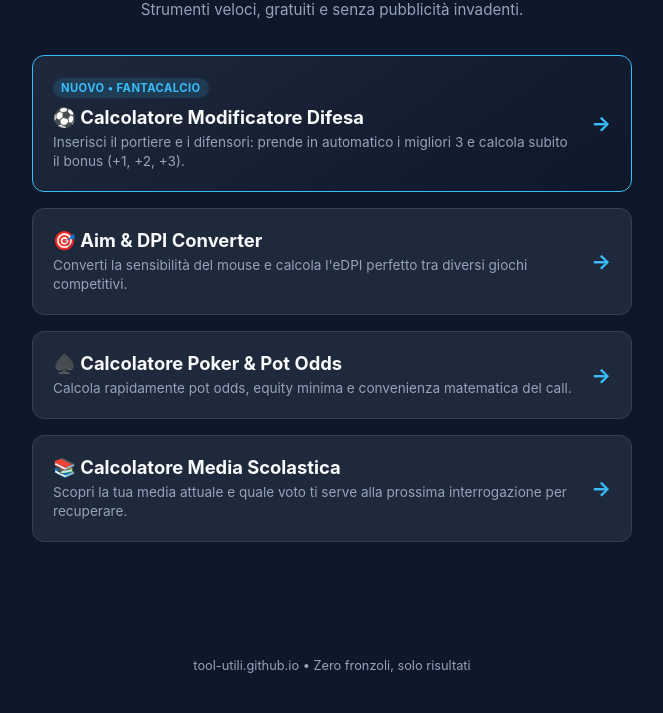
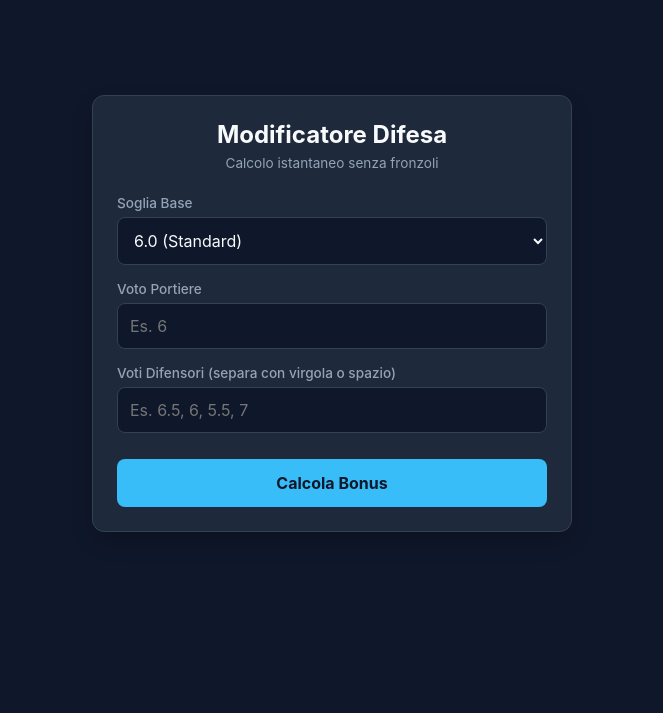
Before and after one commit to tool-utili/tool-utili.github.io, a plain HTML site: page index.html in a window 1280 px wide. Shown: the part 87-800 px from the top of the page, without its empty margins (308-971 px from the left). Drawn offline with Linux system fonts and the light colour scheme.

Commit message:
Add files via upload

```diff
--- a/index.html
+++ b/index.html
@@ -3,7 +3,7 @@
 <head>
     <meta charset="UTF-8">
     <meta name="viewport" content="width=device-width, initial-scale=1.0">
-    <title>Tool Utili - Calcolatori e Utility Gratis</title>
+    <title>Tool Utili - Calcolatore Modificatore Difesa</title>
     <style>
         :root {
             --bg-color: #0f172a;
@@ -29,156 +29,203 @@
             display: flex;
             flex-direction: column;
             align-items: center;
-            padding: 40px 20px;
+            justify-content: center;
+            padding: 20px;
         }
 
-        .header {
-            text-align: center;
-            max-width: 600px;
-            margin-bottom: 36px;
+        .container {
+            width: 100%;
+            max-width: 480px;
+            background-color: var(--card-bg);
+            border: 1px solid var(--border);
+            border-radius: 12px;
+            padding: 24px;
+            box-shadow: 0 10px 25px -5px rgba(0, 0, 0, 0.3);
         }
 
         h1 {
-            font-size: 2rem;
-            font-weight: 800;
-            margin-bottom: 8px;
-            letter-spacing: -0.02em;
+            font-size: 1.5rem;
+            margin-bottom: 6px;
+            text-align: center;
+            font-weight: 700;
         }
 
-        h1 span {
+        .subtitle {
+            font-size: 0.85rem;
+            color: var(--text-muted);
+            text-align: center;
+            margin-bottom: 24px;
+        }
+
+        .input-group {
+            margin-bottom: 16px;
+        }
+
+        label {
+            display: block;
+            font-size: 0.85rem;
+            color: var(--text-muted);
+            margin-bottom: 6px;
+            font-weight: 500;
+        }
+
+        input, select {
+            width: 100%;
+            padding: 12px;
+            background-color: var(--bg-color);
+            border: 1px solid var(--border);
+            border-radius: 8px;
+            color: var(--text-main);
+            font-size: 1rem;
+            outline: none;
+            transition: border-color 0.2s;
+        }
+
+            input:focus, select:focus {
+                border-color: var(--accent);
+            }
+
+        button {
+            width: 100%;
+            padding: 14px;
+            background-color: var(--accent);
+            color: var(--bg-color);
+            border: none;
+            border-radius: 8px;
+            font-size: 1rem;
+            font-weight: 700;
+            cursor: pointer;
+            margin-top: 10px;
+            transition: background-color 0.2s;
+        }
+
+            button:hover {
+                background-color: var(--accent-hover);
+            }
+
+        .result-box {
+            margin-top: 24px;
+            padding: 16px;
+            background-color: var(--bg-color);
+            border: 1px solid var(--border);
+            border-radius: 8px;
+            text-align: center;
+            display: none;
+        }
+
+            .result-box.active {
+                display: block;
+            }
+
+        .result-title {
+            font-size: 0.8rem;
+            color: var(--text-muted);
+            text-transform: uppercase;
+            letter-spacing: 0.05em;
+            margin-bottom: 4px;
+        }
+
+        .result-value {
+            font-size: 1.8rem;
+            font-weight: 800;
             color: var(--accent);
         }
 
-        .subtitle {
-            font-size: 0.95rem;
-            color: var(--text-muted);
-        }
-
-        .grid {
-            width: 100%;
-            max-width: 600px;
-            display: grid;
-            grid-template-columns: 1fr;
-            gap: 16px;
-        }
-
-        .card {
-            display: flex;
-            align-items: center;
-            justify-content: space-between;
-            background-color: var(--card-bg);
-            border: 1px solid var(--border);
-            border-radius: 12px;
-            padding: 20px;
-            text-decoration: none;
-            color: var(--text-main);
-            transition: transform 0.15s ease, border-color 0.2s ease, box-shadow 0.2s ease;
-        }
-
-        .card:hover {
-            transform: translateY(-2px);
-            border-color: var(--accent);
-            box-shadow: 0 10px 25px -5px rgba(56, 189, 248, 0.15);
-        }
-
-        .card.featured {
-            border-color: var(--accent);
-            background: linear-gradient(145deg, #1e293b 0%, #0f172a 100%);
-        }
-
-        .card-content {
-            padding-right: 16px;
-        }
-
-        .badge {
-            display: inline-block;
-            font-size: 0.7rem;
-            font-weight: 700;
-            text-transform: uppercase;
-            background-color: rgba(56, 189, 248, 0.15);
-            color: var(--accent);
-            padding: 3px 8px;
-            border-radius: 999px;
-            margin-bottom: 8px;
-            letter-spacing: 0.04em;
-        }
-
-        .card-title {
-            font-size: 1.15rem;
-            font-weight: 700;
-            margin-bottom: 4px;
-            color: var(--text-main);
-        }
-
-        .card-desc {
+        .result-details {
             font-size: 0.85rem;
             color: var(--text-muted);
-            line-height: 1.4;
-        }
-
-        .card-arrow {
-            font-size: 1.3rem;
-            color: var(--accent);
-            font-weight: 700;
-            flex-shrink: 0;
-        }
-
-        footer {
-            margin-top: auto;
-            padding-top: 40px;
-            font-size: 0.8rem;
-            color: var(--text-muted);
-            text-align: center;
+            margin-top: 8px;
         }
     </style>
 </head>
 <body>
 
-    <div class="header">
-        <h1>Tool <span>Utili</span></h1>
-        <p class="subtitle">Strumenti veloci, gratuiti e senza pubblicità invadenti.</p>
+    <div class="container">
+        <h1>Modificatore Difesa</h1>
+        <p class="subtitle">Calcolo istantaneo senza fronzoli</p>
+
+        <div class="input-group">
+            <label for="soglia">Soglia Base</label>
+            <select id="soglia">
+                <option value="6.0">6.0 (Standard)</option>
+                <option value="6.25">6.25</option>
+                <option value="6.5">6.5</option>
+            </select>
+        </div>
+
+        <div class="input-group">
+            <label for="votoPortiere">Voto Portiere</label>
+            <input type="number" step="0.5" id="votoPortiere" placeholder="Es. 6" required>
+        </div>
+
+        <div class="input-group">
+            <label for="votiDifensori">Voti Difensori (separa con virgola o spazio)</label>
+            <input type="text" id="votiDifensori" placeholder="Es. 6.5, 6, 5.5, 7" required>
+        </div>
+
+        <button onclick="calcolaModificatore()">Calcola Bonus</button>
+
+        <div id="resultBox" class="result-box">
+            <div class="result-title">Bonus Ottenuto</div>
+            <div id="bonusOutput" class="result-value">+0</div>
+            <div id="detailsOutput" class="result-details"></div>
+        </div>
     </div>
 
-    <div class="grid">
-        <!-- Tool Fantacalcio in evidenza -->
-        <a href="modificatore-difesa.html" class="card featured">
-            <div class="card-content">
-                <span class="badge">Nuovo • Fantacalcio</span>
-                <div class="card-title">⚽ Calcolatore Modificatore Difesa</div>
-                <div class="card-desc">Inserisci il portiere e i difensori: prende in automatico i migliori 3 e calcola subito il bonus (+1, +2, +3).</div>
-            </div>
-            <div class="card-arrow">→</div>
-        </a>
+    <script>
+        function calcolaModificatore() {
+            const soglia = parseFloat(document.getElementById('soglia').value);
+            const votoP = parseFloat(document.getElementById('votoPortiere').value);
+            const rawVotiD = document.getElementById('votiDifensori').value;
 
-        <!-- Altri Tool della Hub (verifica che i nomi .html coincidano coi tuoi file su GitHub) -->
-        <a href="aim.html" class="card">
-            <div class="card-content">
-                <div class="card-title">🎯 Aim & DPI Converter</div>
-                <div class="card-desc">Converti la sensibilità del mouse e calcola l'eDPI perfetto tra diversi giochi competitivi.</div>
-            </div>
-            <div class="card-arrow">→</div>
-        </a>
+            if (isNaN(votoP)) {
+                alert("Inserisci un voto valido per il portiere.");
+                return;
+            }
 
-        <a href="poker.html" class="card">
-            <div class="card-content">
-                <div class="card-title">♠️ Calcolatore Poker & Pot Odds</div>
-                <div class="card-desc">Calcola rapidamente pot odds, equity minima e convenienza matematica del call.</div>
-            </div>
-            <div class="card-arrow">→</div>
-        </a>
+            // Pulisce l'input dei difensori (gestisce virgole, punti e spazi)
+            const votiD = rawVotiD
+                .replace(/,/g, '.')
+                .split(/[\s+]+/)
+                .map(v => parseFloat(v))
+                .filter(v => !isNaN(v));
 
-        <a href="voti.html" class="card">
-            <div class="card-content">
-                <div class="card-title">📚 Calcolatore Media Scolastica</div>
-                <div class="card-desc">Scopri la tua media attuale e quale voto ti serve alla prossima interrogazione per recuperare.</div>
-            </div>
-            <div class="card-arrow">→</div>
-        </a>
-    </div>
+            if (votiD.length < 3) {
+                alert("Devi inserire almeno 3 voti di difensori validi.");
+                return;
+            }
 
-    <footer>
-        tool-utili.github.io • Zero fronzoli, solo risultati
-    </footer>
+            // Ordina i voti dei difensori dal più alto al più basso e prende i migliori 3
+            votiD.sort((a, b) => b - a);
+            const miglioriTre = votiD.slice(0, 3);
 
+            // Calcola la media (Portiere + i 3 migliori difensori) / 4
+            const somma = votoP + miglioriTre.reduce((acc, curr) => acc + curr, 0);
+            const media = somma / 4;
+
+            // Calcola la differenza rispetto alla soglia
+            const diff = media - soglia;
+            let bonus = 0;
+
+            if (diff >= 1.0) {
+                bonus = 3;
+            } else if (diff >= 0.5) {
+                bonus = 2;
+            } else if (diff > 0) {
+                bonus = 1;
+            } else {
+                bonus = 0;
+            }
+
+            // Mostra il risultato a schermo
+            const resultBox = document.getElementById('resultBox');
+            const bonusOutput = document.getElementById('bonusOutput');
+            const detailsOutput = document.getElementById('detailsOutput');
+
+            bonusOutput.textContent = `+${bonus}`;
+            detailsOutput.innerHTML = `Media reparto: <strong>${media.toFixed(2)}</strong> (Migliori 3: ${miglioriTre.join(', ')})`;
+            resultBox.classList.add('active');
+        }
+    </script>
 </body>
 </html>
```
